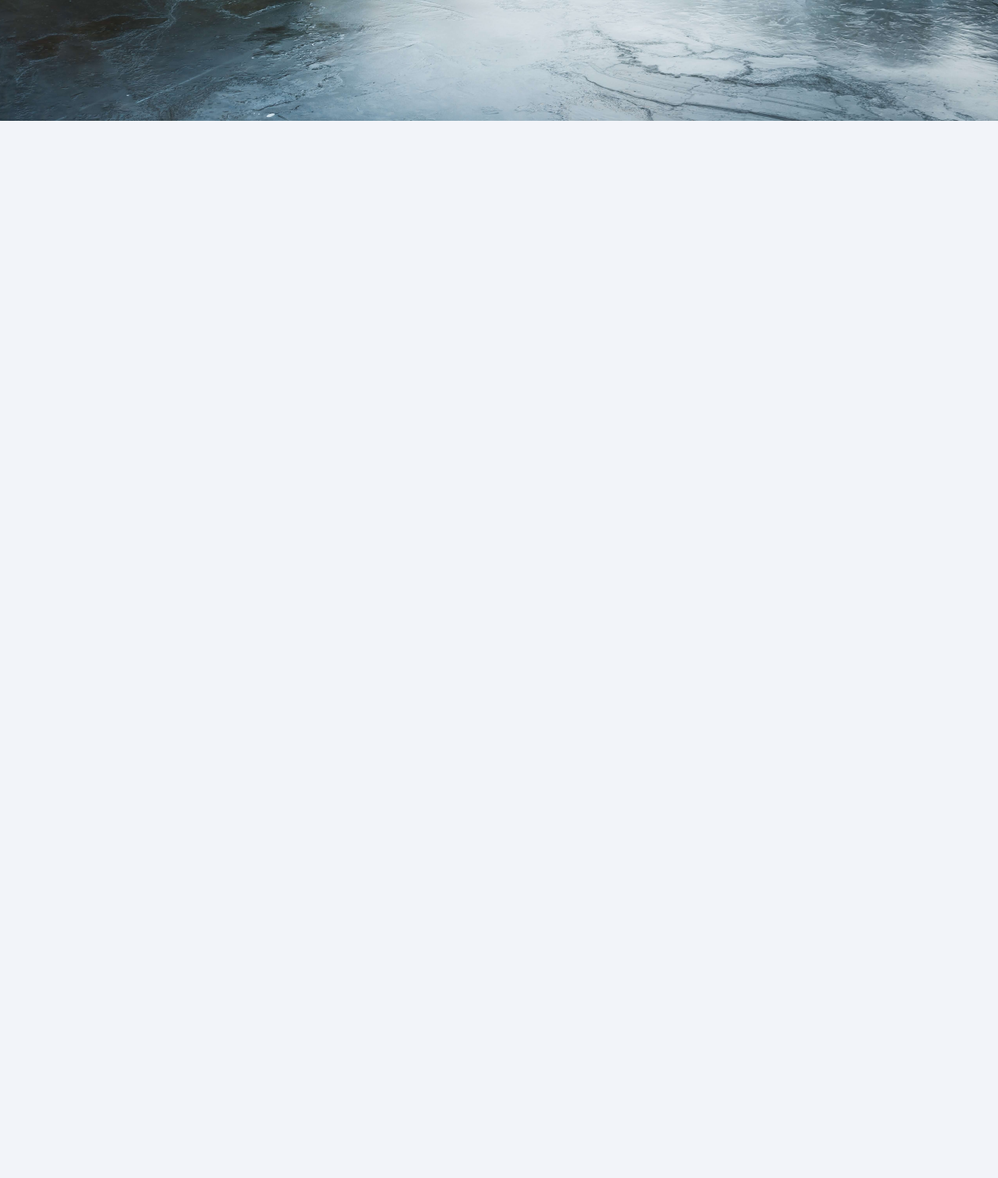
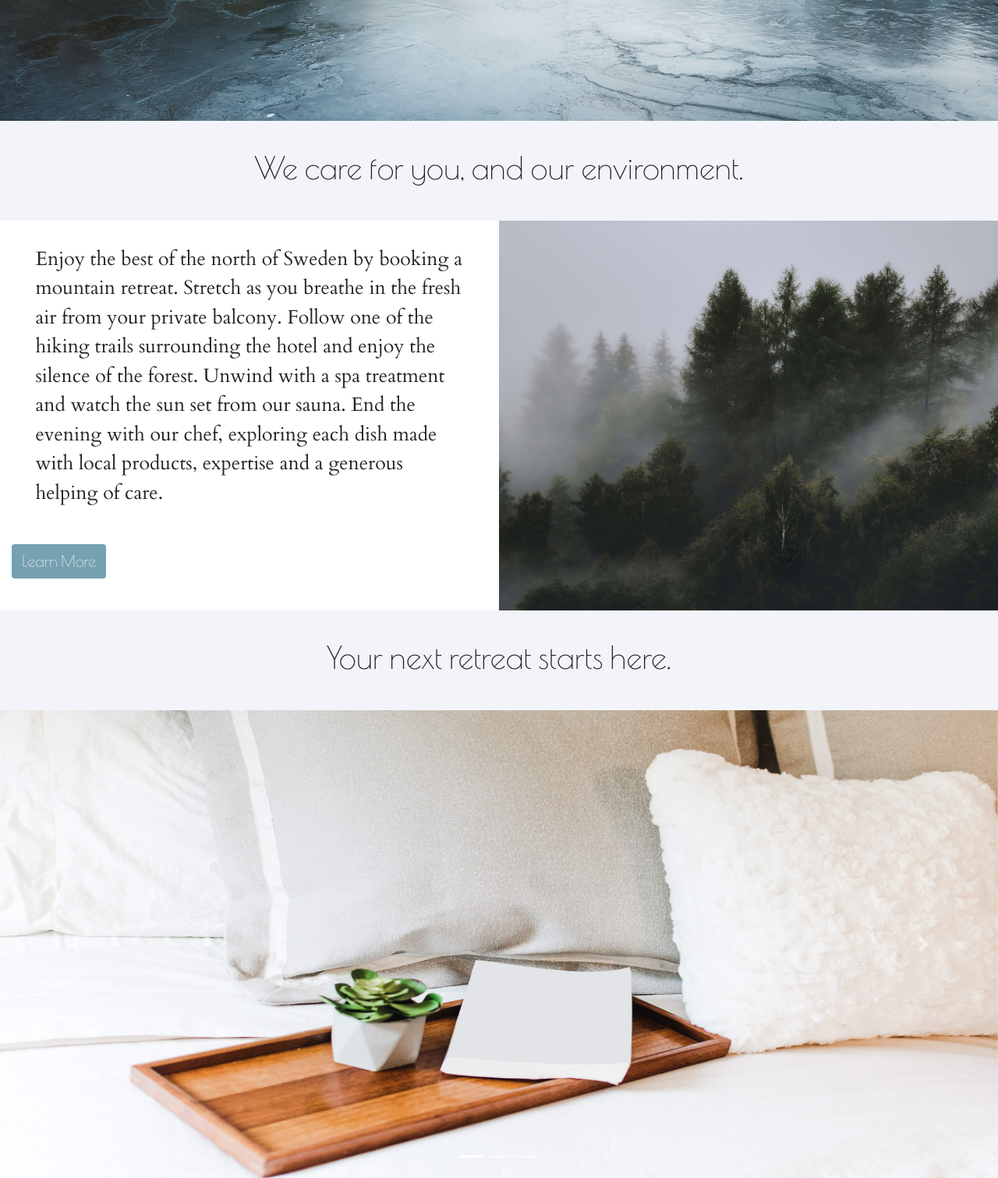
Before and after one commit to mkthewlis/hotel-eko, a Django app: page / in a window 1280 px wide. Shown: the part 821-2332 px from the top of the page at 78% size. Before the commit the page ends 976 px from the top, so only its background shows below. Run offline with Django 3.2, Linux system fonts and the light colour scheme; some libraries are stand-ins or nearby versions.

Commit message:
feat: added carousel feature to index.html and link to about page

```diff
--- a/home/static/home/css/index.css
+++ b/home/static/home/css/index.css
@@ -1,4 +1,6 @@
-.index-hero-image {
+/*-------------------------------------------------------- Hero image section */
+
+.index-hero-img {
     background: url('/media/index_hero_image.jpg') no-repeat center;
     background-size: cover;
     width: 100%;
@@ -9,3 +11,23 @@
     color: #F8ECED !important;
     padding-top: 400px;
 }
+
+/*-------------------------------------------------------- More information section */
+
+.forest-img {
+    background: url('/media/index_forest_image.jpg') no-repeat center;
+    background-size: cover;
+    width: 100%;
+    min-height: 500px;
+}
+
+/*-------------------------------------------------------- Carousel section */
+
+.carousel-item>img{
+    max-height: 600px;
+}
+
+
+.index-eat-img {
+    overflow: hidden;
+}
--- a/home/templates/home/index.html
+++ b/home/templates/home/index.html
@@ -6,11 +6,66 @@
 {% endblock %}
 
 {% block content %}
-    <div class="container-fluid index-hero-image">
+    <!--Hero image section-->
+    <div class="container-fluid index-hero-img">
         <div class="row">
             <div class="col">
                 <h1 class="standard-title index-title float-right">A mountain retreat like no other</h1>
             </div>
         </div>
     </div>
+    <!--Introduction section-->
+    <div class="container-fluid">
+        <div class="row standard-header-box">
+            <div class="col-12">
+                <h1 class="standard-title box-title text-center">We care for you, and our environment.</h1>
+            </div>
+        </div>
+        <div class="row">
+            <div class="col-12 col-lg-6">
+                <p class="standard-text">Enjoy the best of the north of Sweden by booking a mountain retreat. Stretch as you breathe
+                in the fresh air from your private balcony. Follow one of the hiking trails surrounding the hotel
+                and enjoy the silence of the forest. Unwind with a spa treatment and watch the sun set from our
+                sauna. End the evening with our chef, exploring each dish made with local products, expertise and
+                a generous helping of care. </p>
+                <a class="btn standard-btn" id="" href="">Learn More</a>
+            </div>
+            <div class="col-12 col-lg-6 forest-img">
+            </div>
+        </div>
+        <div class="row standard-header-box">
+            <div class="col-12">
+                <h1 class="standard-title box-title text-center">Your next retreat starts here.</h1>
+            </div>
+        </div>
+    </div>
+    <!--Carousel section-->
+    <div id="indexCarousel" class="carousel slide" data-ride="carousel">
+        <ol class="carousel-indicators">
+            <li data-target="#indexCarousel" data-slide-to="0" class="active"></li>
+            <li data-target="#indexCarousel" data-slide-to="1"></li>
+            <li data-target="#indexCarousel" data-slide-to="2"></li>
+        </ol>
+        <div class="carousel-inner">
+            <div class="carousel-item active">
+                <img class="d-block w-100" src="/media/index_stay.jpg" alt="Image of hotel room">
+            </div>
+            <div class="carousel-item">
+                <img class="d-block w-100" src="/media/index_relax.jpg" alt="Image of spa">
+            </div>
+            <div class="carousel-item">
+                <img class="d-block w-100 index-eat-img" src="/media/index_eat.jpg" alt="Image of restaurant">
+            </div>
+        </div>
+        <a class="carousel-control-prev" href="#indexCarousel" role="button" data-slide="prev">
+            <span class="carousel-control-prev-icon" aria-hidden="true"></span>
+            <span class="sr-only">Previous</span>
+        </a>
+        <a class="carousel-control-next" href="#indexCarousel" role="button" data-slide="next">
+            <span class="carousel-control-next-icon" aria-hidden="true"></span>
+            <span class="sr-only">Next</span>
+        </a>
+    </div>
+
+
 {% endblock %}
--- a/static/css/base.css
+++ b/static/css/base.css
@@ -9,7 +9,7 @@
     }
     */
 
-/*-------------------------------------------------------- Font & font styles*/
+/*-------------------------------------------------------- Standard font styles*/
 
 .standard-title {
     font-family: 'Poiret One', cursive;
@@ -17,6 +17,34 @@
     color: #251D1D;
 }
 
+.standard-text {
+    font-family: 'Cardo', serif;
+    font-size: 25px;
+    padding: 5%;
+}
+
+.box-title {
+    line-height: 120px;
+}
+
+/*-------------------------------------------------------- Standard box styles*/
+
+.standard-header-box {
+    min-height: 120px;
+    background-color: #F2F4F9;
+}
+
+/*-------------------------------------------------------- Standard btn styles*/
+
+.standard-btn {
+    min-width: 50px;
+    min-height: 30px;
+    color: #F2F4F9;
+    background-color: #76A1B1;
+    font-family: 'Poiret One', cursive;
+    font-size: 20px;
+    cursor: pointer;
+}
 
 /*-------------------------------------------------------- Menu styles*/
 
```
Also changed, not shown: media/index_eat.jpg (added), media/index_forest_image.jpg (added), media/index_relax.jpg (added), media/index_stay.jpg (added).
